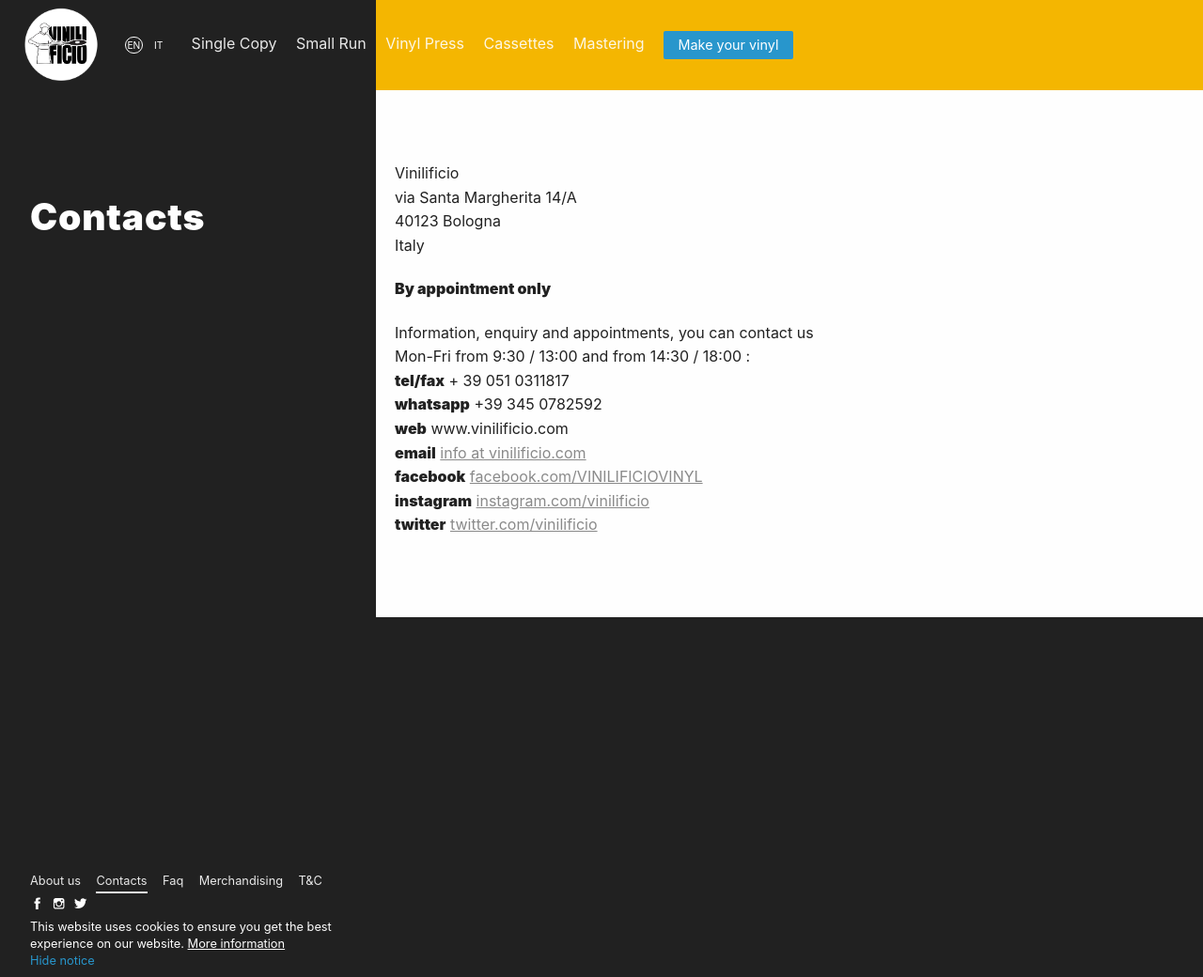
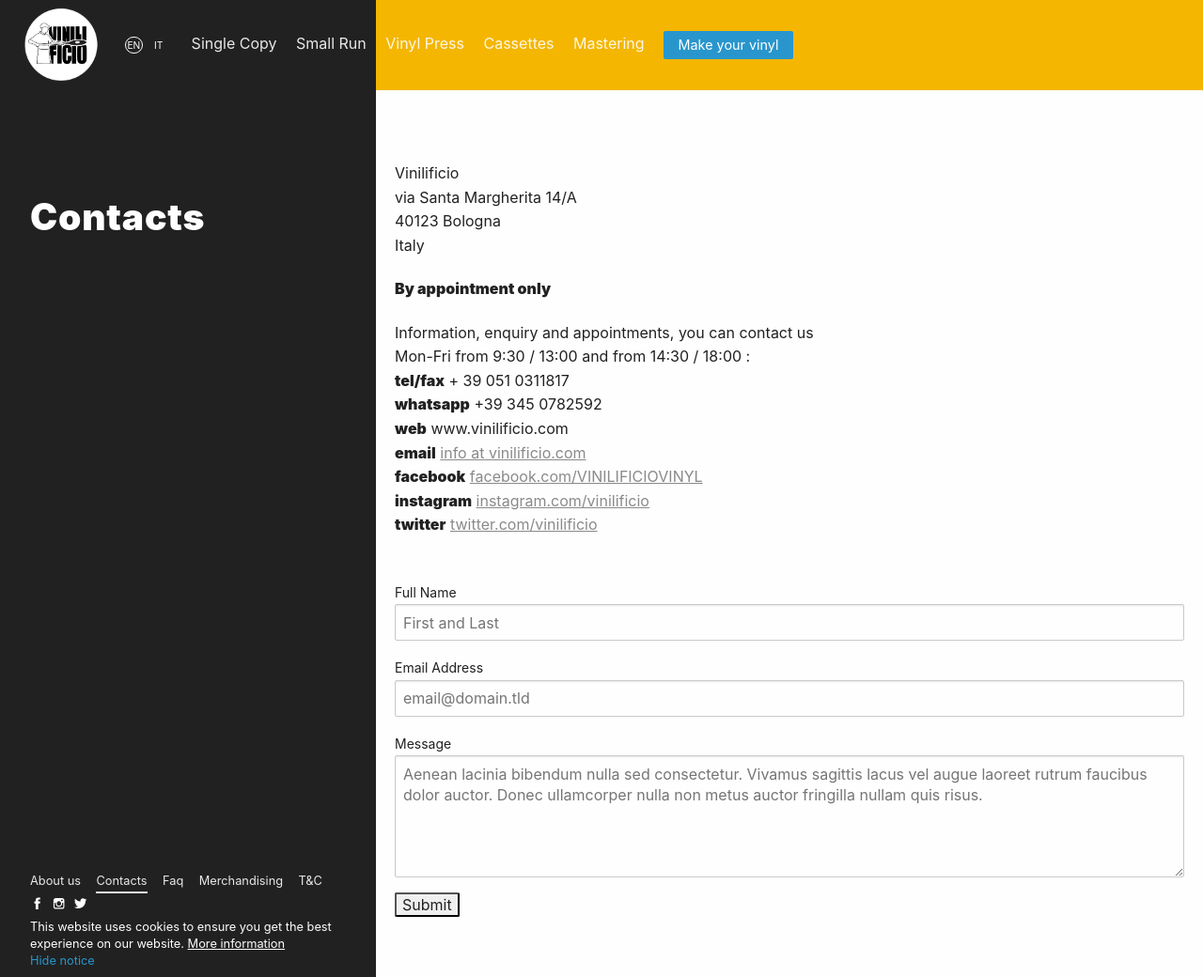
Before and after one commit to Vinilificio/vinilificio.com, a Jekyll site: the page built from en/contacts.md, in a window 1280 px wide and 1040 px high. Shown: the whole window at 94% size. Built offline with Jekyll 4.4.1, drawn with Linux system fonts in a browser that asks for light colours; nearby versions of some CDN libraries; comment, search, counter and statistics services are not loaded.

Commit message:
contact form

```diff
--- a/en/contacts.md
+++ b/en/contacts.md
@@ -22,3 +22,17 @@
 __facebook__ [facebook.com/VINILIFICIOVINYL](http://www.facebook.com/VINILIFICIOVINYL)<br>
 __instagram__ [instagram.com/vinilificio](http://instagram.com/vinilificio)<br>
 __twitter__ [twitter.com/vinilificio](http://www.twitter.com/vinilificio)
+<br>
+<br>
+<form id="fs-frm" name="simple-contact-form" accept-charset="utf-8" action="https://formspree.io/f/{form_id}" method="post">
+  <fieldset id="fs-frm-inputs">
+    <label for="full-name">Full Name</label>
+    <input type="text" name="name" id="full-name" placeholder="First and Last" required="">
+    <label for="email-address">Email Address</label>
+    <input type="email" name="_replyto" id="email-address" placeholder="email@domain.tld" required="">
+    <label for="message">Message</label>
+    <textarea rows="5" name="message" id="message" placeholder="Aenean lacinia bibendum nulla sed consectetur. Vivamus sagittis lacus vel augue laoreet rutrum faucibus dolor auctor. Donec ullamcorper nulla non metus auctor fringilla nullam quis risus." required=""></textarea>
+    <input type="hidden" name="_subject" id="email-subject" value="Contact Form Submission">
+  </fieldset>
+  <input type="submit" value="Submit">
+</form>
```
